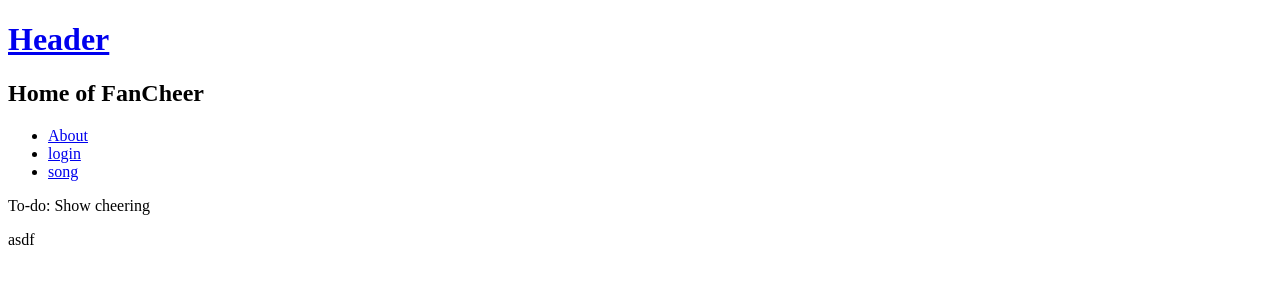
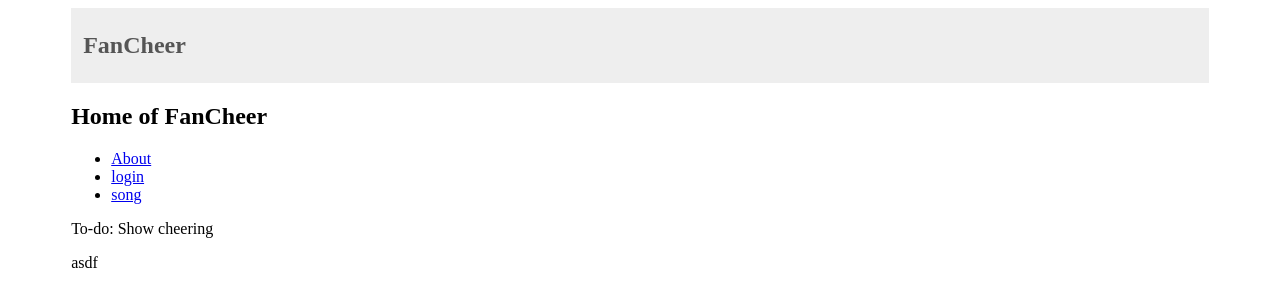
Before and after one commit to CodeSoom/project-react-2-koremp, a React app: page / in a window 1280 px wide. Shown: the top 306 px of the page. Built offline with nearby package versions, Linux system fonts and the light colour scheme.

Commit message:
App 디자인 추가

```diff
--- a/src/App.jsx
+++ b/src/App.jsx
@@ -1,6 +1,8 @@
 import React from 'react';
 
 import { Switch, Route, Link } from 'react-router-dom';
+
+import styled from '@emotion/styled';
 
 import Home from './page/Home';
 import About from './page/About';
@@ -11,14 +13,35 @@ import Song from './page/Song';
 
 import NotFound from './page/NotFound';
 
+const Container = styled.div({
+  margin: '0 auto',
+  width: '90%',
+});
+
+const Header = styled.header({
+  background: '#EEE',
+  '& h1': {
+    fontSize: '1.5em',
+    margin: 0,
+    padding: '1em .5em',
+  },
+  '& a': {
+    color: '#555',
+    textDecoration: 'none',
+    '&:hover': {
+      color: '#000',
+    },
+  },
+});
+
 export default function App() {
   return (
-    <div>
-      <header>
+    <Container>
+      <Header>
         <h1>
-          <Link to="/">Header</Link>
+          <Link to="/">FanCheer</Link>
         </h1>
-      </header>
+      </Header>
       <Switch>
         <Route exact path="/" component={Home} />
 
@@ -30,6 +53,6 @@ export default function App() {
 
         <Route component={NotFound} />
       </Switch>
-    </div>
+    </Container>
   );
 }
```
